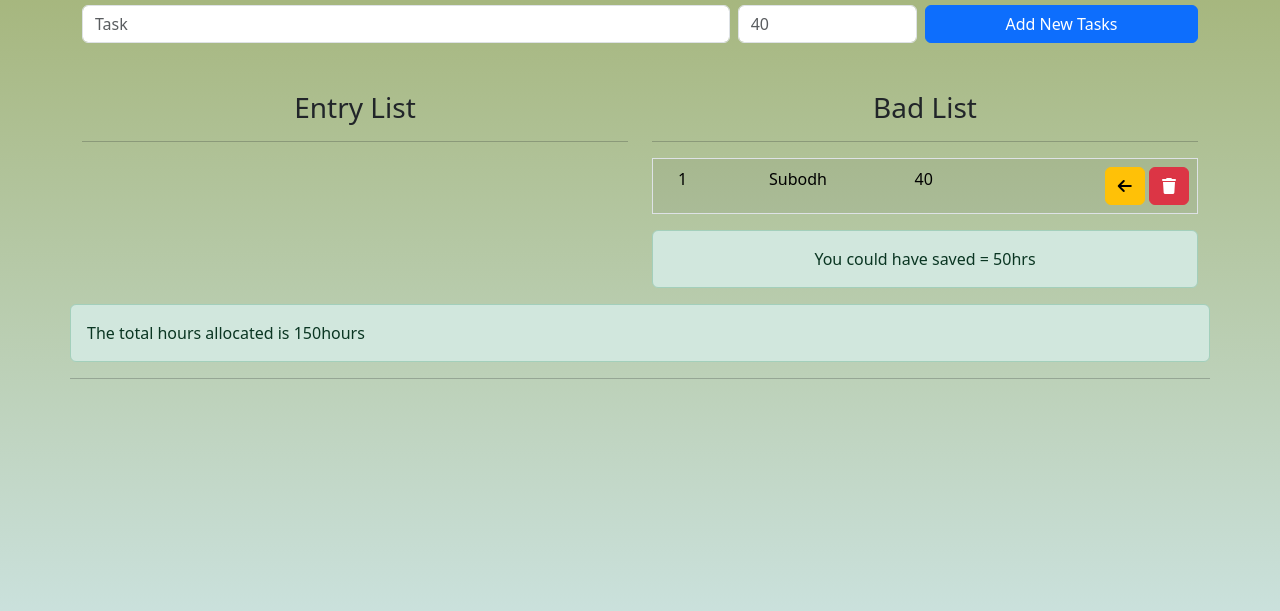
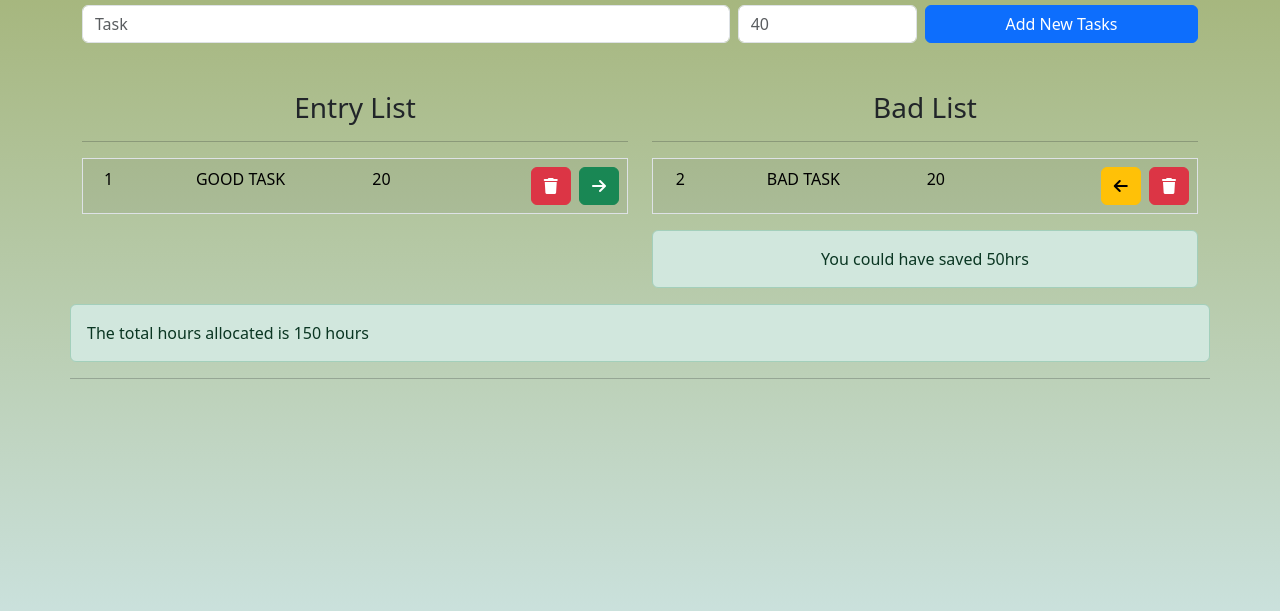
Before and after one commit to Letsstaythisway/not-to-do-list, a plain HTML site: page index.html in a window 1280 px wide. Shown: the part 147-758 px from the top of the page. Drawn offline with nearby package versions, Linux system fonts and the light colour scheme.

Commit message:
delete property done

```diff
--- a/index.html
+++ b/index.html
@@ -80,8 +80,8 @@
           <div class="col-md text-center"><h3>Bad List</h3>
             <hr>
             <table class="table table-striped table-hover border">
-              <tbody>
-                <tr>
+              <tbody id="bad-list">
+                <!-- <tr>
                   <td >1</td>
                   <td>Subodh</td>
                   <td>40</td>
@@ -92,16 +92,17 @@
                     <button class="btn btn-danger
                     "><i class="fa-solid fa-trash"></i></button>
                   </td>
-                </tr>
+                </tr> -->
 
 
               </tbody>
             </table>
 
-            <div class="alert alert-success">You could have saved = 50hrs</div>
+            <div class="alert alert-success">You could have saved
+              50hrs</div>
 
           </div>
-          <div class="alert alert-success">The total hours allocated is 150hours</div>
+          <div class="alert alert-success">The total hours allocated is 150 hours</div>
 
 
             <hr></div>
--- a/script.js
+++ b/script.js
@@ -1,14 +1,135 @@
-const taskList = [];
+// generate unique string
+const randomIdGenerator = () => {
+  let randomStringLength = 10;
+  let randomString = "";
+  let alphabetString =
+    "abcdefghijklmnopqrstuvwxyzABCDEFGHIJKLMNOPQRSTUVWXYZ0123456789";
+  for (let i = 0; i < randomStringLength; i++) {
+    let randomIndex = Math.floor(Math.random() * alphabetString.length);
+    randomString += alphabetString[randomIndex];
+  }
+  return randomString;
+};
 
+let taskList = [
+  {
+    id: randomIdGenerator(),
+    task: "GOOD TASK",
+    hour: 20,
+    type: "entry",
+  },
+
+  {
+    id: randomIdGenerator(),
+    task: "BAD TASK",
+    hour: 20,
+    type: "bad",
+  },
+];
+
+// INPUT TASK AND HOUR
+// ADD the TASK to task list
 const addTask = () => {
+  // console.log("ADD TASK CALLED");
+
   const taskField = document.getElementById("task");
   const hourField = document.getElementById("hour");
 
-  const taskObject = {
-    task: taskField.value,
-    hour: hourField.value,
-  };
+  if (taskField.value != "" && hourField.value != "") {
+    const taskObject = {
+      id: randomIdGenerator(),
+      task: taskField.value,
+      hour: hourField.value,
+      type: "entry",
+    };
 
-  taskList.push(taskObject);
-  console.log(taskList);
+    taskList.push(taskObject);
+    displayTask();
+  } else {
+    alert("Please enter task or hour!!");
+  }
+
+  // console.log(taskList);
 };
+
+// displaying entry list and bad list
+const displayTask = () => {
+  const goodListElement = document.getElementById("entry-list");
+  const badListElement = document.getElementById("bad-list");
+
+  goodListElement.innerHTML = "";
+  badListElement.innerHTML = "";
+
+  taskList.map((item, index) => {
+    let goodTrValue = "";
+    let badTrValue = "";
+    if (item.type == "entry") {
+      goodTrValue = `
+                  <tr>
+                    <td>${index + 1}</td>
+                    <td>${item.task}</td>
+                    <td>${item.hour}</td>
+                    <td class="text-end "><button class="btn btn-danger me-1" onclick="deleteTask('${
+                      item.id
+                    }')"> <i
+                          class="fa-solid fa-trash"></i></button>
+                          <button class="btn btn-success" onclick="convertTask('${
+                            item.id
+                          }')"><i
+                          class="fa-solid fa-arrow-right"></i></button></td>
+                  </tr>
+      `;
+    } else {
+      badTrValue = `
+                <tr>
+                    <td>${index + 1}</td>
+                    <td>${item.task}</td>
+                    <td>${item.hour}</td>
+                  <td class="text-end "> <button class="btn btn-warning" onclick="convertTask('${
+                    item.id
+                  }')"><i class="fa-solid fa-arrow-left"></i></button>
+                        <button class="btn btn-danger ms-1" onclick="deleteTask('${
+                          item.id
+                        }')"><i
+                        class="fa-solid fa-trash"></i></button></td>
+                </tr>`;
+    }
+
+    goodListElement.innerHTML = goodListElement.innerHTML + goodTrValue;
+    badListElement.innerHTML = badListElement.innerHTML + badTrValue;
+  });
+};
+
+// change type from entry -> bad or bad -> entry
+const convertTask = (id) => {
+  console.log("TASK CONVERTED");
+
+  let task = taskList.find((task) => task.id == id);
+
+  task.type = task.type == "entry" ? "bad" : "entry";
+
+  displayTask();
+};
+
+const deleteTask = (id) => {
+  taskList = taskList.filter((item) => {
+    return item.id !== id;
+  });
+  displayTask();
+};
+displayTask();
+
+// const handleOnDelete = (id) => {
+//   if (window.confirm("Are you sure, you want to delete this?")) {
+//     taskList = taskList.filter((item) => item.id !== id);
+//     displayEntryList();
+//     displayBadList();
+//   }
+// };
+
+// const deleteTask = (id) => {
+//   console.log("Task Deleted");
+
+//   let task = taskList.filter((task) > task.id ==)
+// };
+// displayTask();
```
